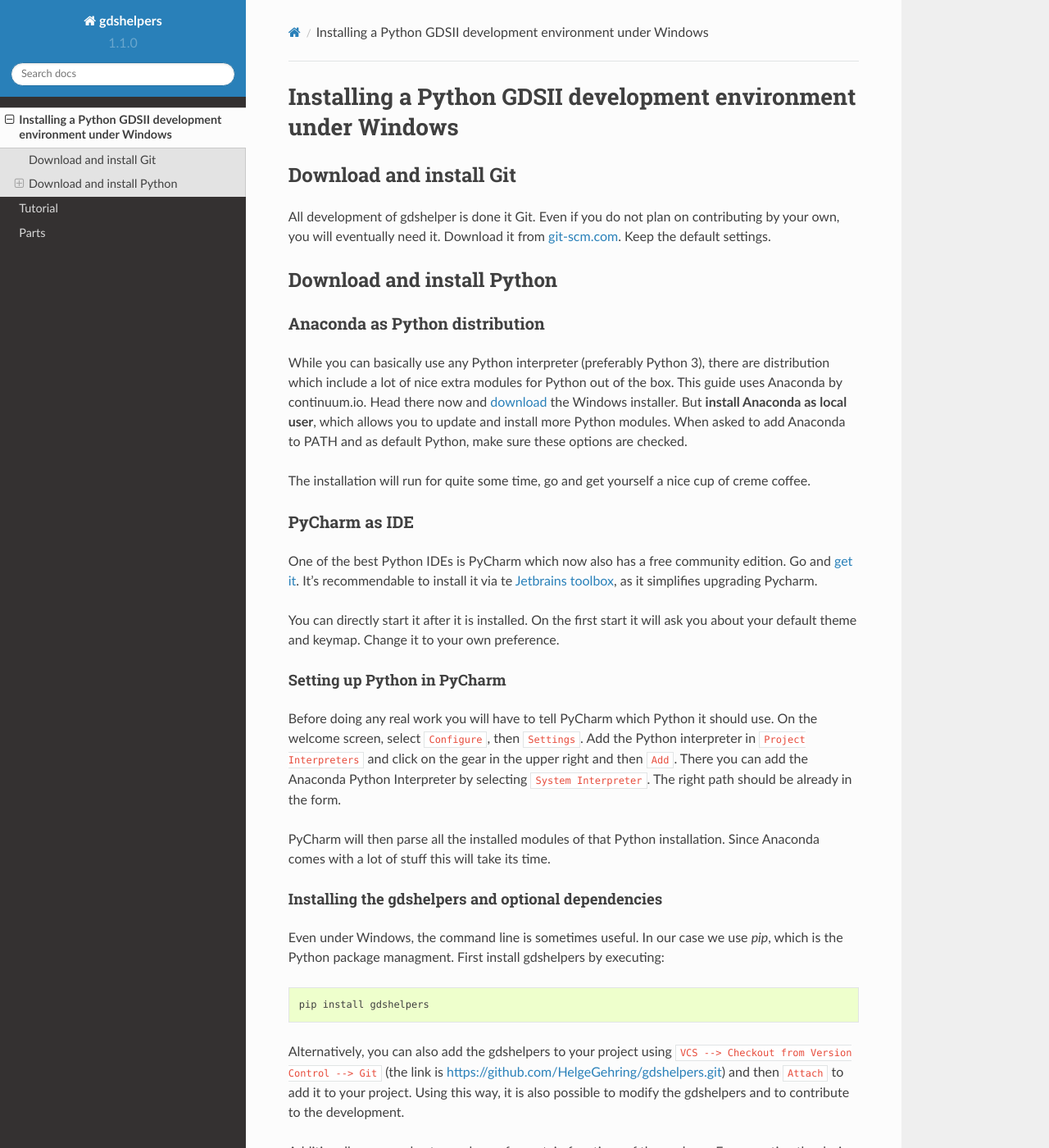
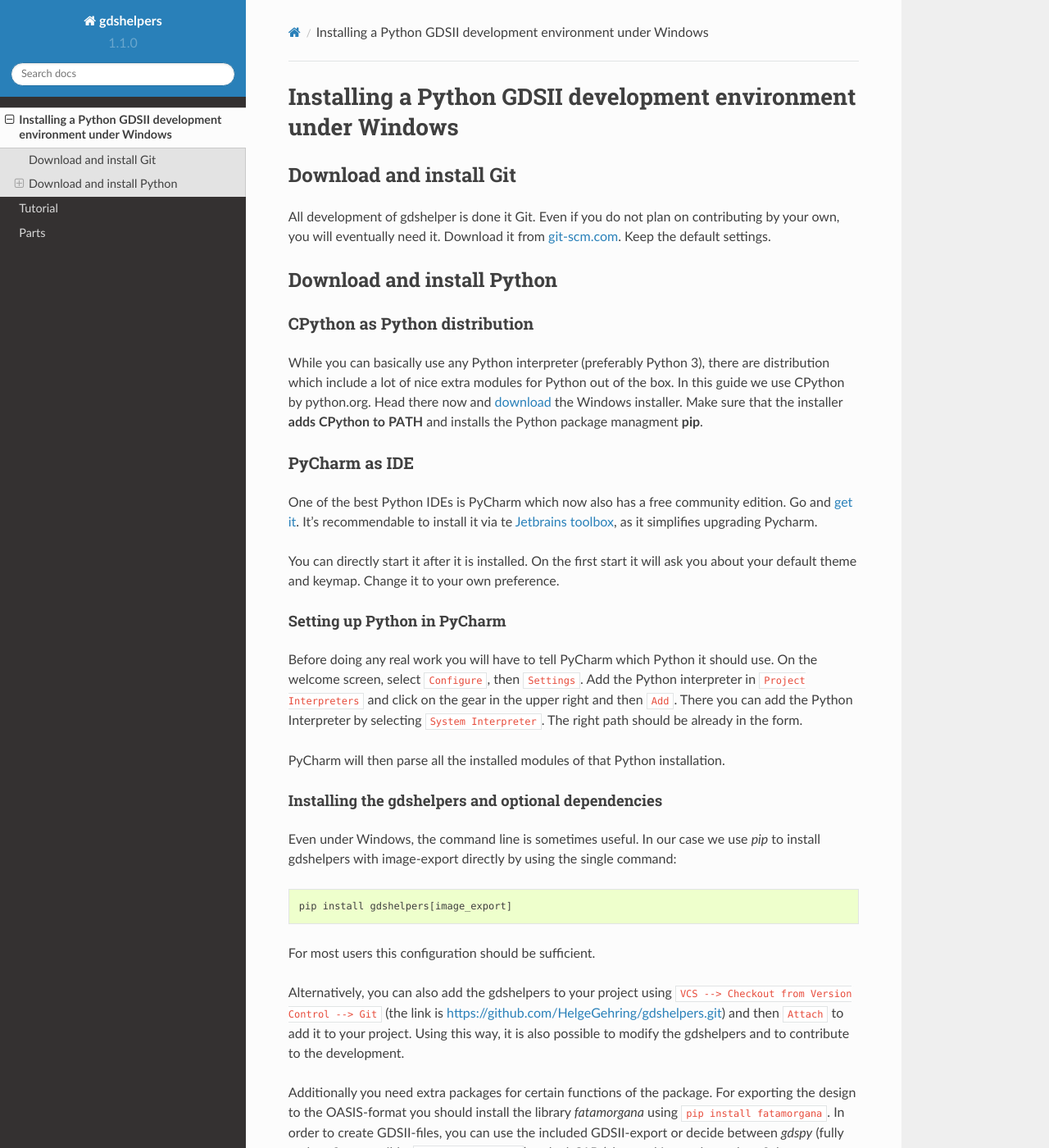
Before and after one commit to HelgeGehring/gdshelpers, a Sphinx documentation site: the page built from docs/install_guide/guide.rst, in a window 1280 px wide and 1400 px high. Shown: the whole window at 82% size. Built offline with Sphinx 7.4.7 and the Read the Docs theme 2.0.0, drawn with Linux system fonts in a browser that asks for light colours; formulas are drawn with MathJax 3; pages that are not in the unit, such as notebooks, are missing from menus; some of the changed text lies outside the part shown.

Commit message:
Update Anaconda -> CPython

```diff
--- a/docs/install_guide/guide.rst
+++ b/docs/install_guide/guide.rst
@@ -11,16 +11,11 @@
 Download and install Python
 ===========================
 
-Anaconda as Python distribution
+CPython as Python distribution
 -------------------------------
 
-While you can basically use any Python interpreter (preferably Python 3), there are distribution which include a lot of nice
-extra modules for Python out of the box. This guide uses Anaconda by continuum.io. Head there now and
-`download <https://www.anaconda.com/distribution/>`_ the Windows installer.
-But **install Anaconda as local user**, which allows you to update and install more Python modules. When asked to add
-Anaconda to PATH and as default Python, make sure these options are checked.
-
-The installation will run for quite some time, go and get yourself a nice cup of creme coffee.
+While you can basically use any Python interpreter (preferably Python 3), there are distribution which include a lot of nice extra modules for Python out of the box. In this guide we use CPython by python.org. Head there now and
+`download <https://www.python.org/downloads/>`_ the Windows installer. Make sure that the installer **adds CPython to PATH** and installs the Python package managment **pip**.
 
 
 PyCharm as IDE
@@ -38,19 +33,19 @@
 
 Before doing any real work you will have to tell PyCharm which Python it should use. On the welcome screen, select
 ``Configure``, then ``Settings``. Add the Python interpreter in ``Project Interpreters`` and click
-on the gear in the upper right and then ``Add``. There you can add the Anaconda Python Interpreter by selecting ``System Interpreter``.
+on the gear in the upper right and then ``Add``. There you can add the Python Interpreter by selecting ``System Interpreter``.
 The right path should be already in the form.
 
-PyCharm will then parse all the installed modules of that Python installation. Since Anaconda comes with a lot of stuff
-this will take its time.
+PyCharm will then parse all the installed modules of that Python installation.
 
 Installing the gdshelpers and optional dependencies
 ^^^^^^^^^^^^^^^^^^^^^^^^^^^^^^^^^^^^^^^^^^^^^^^^^^^
 
-Even under Windows, the command line is sometimes useful. In our case we use `pip`, which is the Python package
-managment. First install gdshelpers by executing::
+Even under Windows, the command line is sometimes useful. In our case we use `pip` to install gdshelpers with image-export directly by using the single command::
 
-    pip install gdshelpers
+    pip install gdshelpers[image_export]
+
+For most users this configuration should be sufficient.
 
 Alternatively, you can also add the gdshelpers to your project using ``VCS --> Checkout from Version Control --> Git`` (the link is https://github.com/HelgeGehring/gdshelpers.git)
 and then ``Attach`` to add it to your project. Using this way, it is also possible to modify the gdshelpers and to contribute to the development.
@@ -60,11 +55,6 @@
 In order to create GDSII-files, you can use the included GDSII-export or decide between `gdspy` (fully python 3 compatible, ``pip install gdspy``) and `gdsCAD` (also working under python 3, but not installable using `pip`).
 For directly generating pictures from the designs the package `descartes` needs to be installed (``pip install descartes``).
 
-Alternatively, installing the gdshelpers e.g. with image-export can directly be done using the single command::
-
-    pip install gdshelpers[image_export]
-
-For most users this configuration should be sufficient.
 
 Updating gdshelpers
 ^^^^^^^^^^^^^^^^^^^
```
